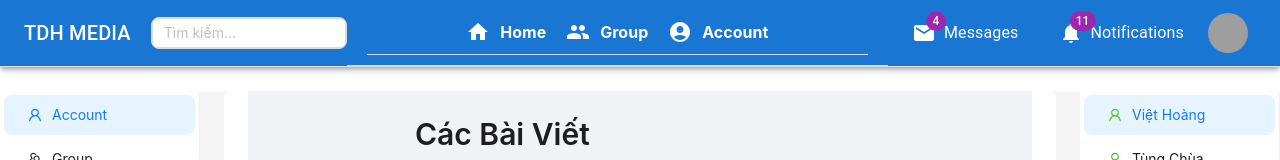
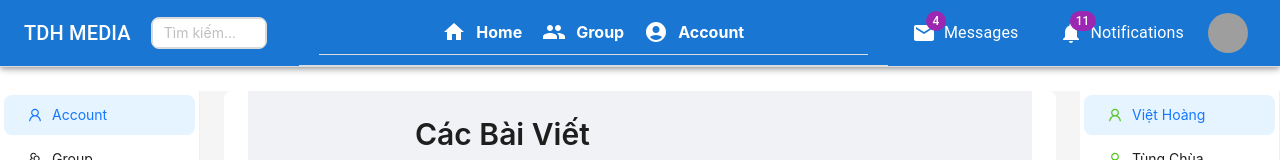
Before and after one commit to TrungBaizen/Social-Network-FE, a React (Create React App) app: page / in a window 1280 px wide. Shown: the top 160 px of the page. Built offline with nearby package versions, Linux system fonts and the light colour scheme; grey boxes are pictures that could not be loaded.

Commit message:
update header

```diff
--- a/src/components/header/ResponsiveAppBar.css
+++ b/src/components/header/ResponsiveAppBar.css
@@ -1,26 +1,34 @@
+/* ResponsiveAppBar.css */
 .app-bar {
     background-color: #ffffff; /* Màu nền của AppBar */
     color: #000000; /* Màu chữ của AppBar */
     border-bottom: 1px solid #dcdcdc; /* Đường viền dưới của AppBar */
 }
 
-.app-bar .toolbar {
+.toolbar {
     display: flex;
     justify-content: space-between;
     align-items: center;
 }
 
-.app-bar .logo {
-    flex-grow: 1;
+.logo {
+    flex: 1; /* Phần logo */
+    display: flex;
+    align-items: center;
 }
 
-.app-bar .nav-menu {
-    flex-grow: 2;
+.nav-menu {
+    flex: 2; /* Phần Navigation Menu */
     display: flex;
     justify-content: center;
 }
 
-.app-bar .notification-user-menu {
+.mobile-nav-menu {
     display: flex;
     align-items: center;
 }
+
+.notification-user-menu {
+    display: flex;
+    align-items: center;
+}
--- a/src/components/header/ResponsiveAppBar.js
+++ b/src/components/header/ResponsiveAppBar.js
@@ -8,7 +8,6 @@ import NavigationMenu from './NavigationMenu';
 import MobileNavMenu from './MobileNavMenu';
 import NotificationIcons from './NotificationIcons';
 import UserMenu from './UserMenu';
-import SearchItems from "../search/SearchItems";
 import './ResponsiveAppBar.css'; // Import file CSS mới
 
 function ResponsiveAppBar() {
@@ -41,15 +40,13 @@ function ResponsiveAppBar() {
                     <Box className="nav-menu" sx={{ display: { xs: 'none', md: 'flex' } }}>
                         <NavigationMenu handleCloseNavMenu={handleCloseNavMenu} />
                     </Box>
-
-                    <Box sx={{ display: { xs: 'flex', md: 'none' } }}>
+                    <Box className="mobile-nav-menu" sx={{ display: { xs: 'flex', md: 'none' } }}>
                         <MobileNavMenu
                             anchorElNav={anchorElNav}
                             handleOpenNavMenu={handleOpenNavMenu}
                             handleCloseNavMenu={handleCloseNavMenu}
                         />
                     </Box>
-
                     <Box className="notification-user-menu">
                         <NotificationIcons />
                         <UserMenu
```
